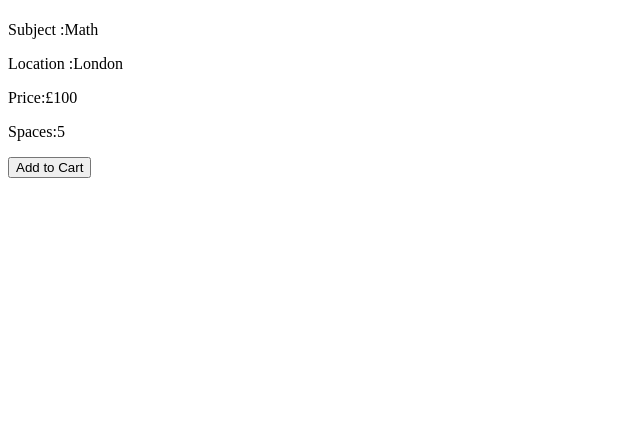
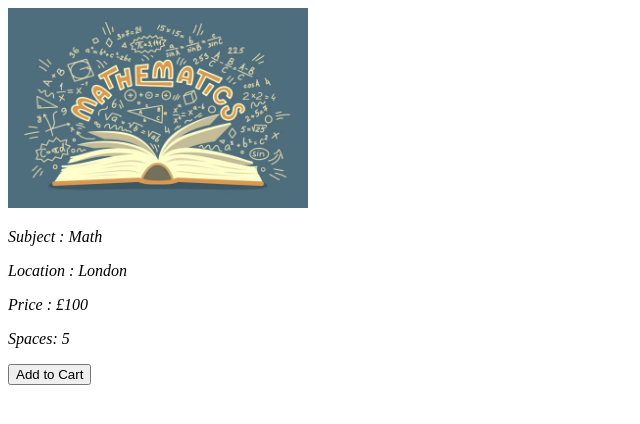
Before and after one commit to naadir27/CartProject, a plain HTML site: page index.html in a window 1280 px wide. Shown: the whole page, without its empty margins (0-640 px from the left). Drawn offline with nearby package versions, Linux system fonts and the light colour scheme.

Commit message:
11th Commit

```diff
--- a/index.html
+++ b/index.html
@@ -1,48 +1,54 @@
 <!DOCTYPE html>
 <html lang="en">
 <head>
-
     <title>SUBJECT SPACES</title>
     <script src="https://cdn.jsdelivr.net/npm/vue@2.7.10/dist/vue.js"></script>
 </head>
+
 <body>
+
+    <!-- Elements where Vue.js will mount the application -->
     <div id="app">
+        <main>
+            <img src="./images/math.jpg" width="300" height="200">
 
-        <header>
-            <h1 v-text="sitename"></h1>
-        </header>
+            <!-- The double curly brackets is the shorter version of 'v-text' -->
+            <p><i>Subject : {{subject}}  </p>
+            <p>   Location : {{location}}</p>
+            <p>   Price : {{price}}      </p>
+            <p>   Spaces: {{spaces}} </i></p>
 
-        <p>Subject :{{subject}}</p>
-        <p>Location :{{location}}</p>
-        <p>Price:{{price}}</p>
-        <p>Spaces:{{spaces}}</p>
-        <button v-on:click="addToCart">
-            Add to Cart
-        </button>
+            <!-- Button will get disabled after the Spaces reach to Zero -->
+            <button v-on:click="addToCart" :disabled="numberOfSpaces==0">
+                Add to Cart
+            </button>
+        </main>
+    </div>
 
-
-    </div>
+    <!-- Script for Vue.js -->
     <script>
         var app = new Vue({
             el:'#app',
             data:{
-
                 subject: "Math",
                 location: "London",
-                price:"£100",
-                spaces:"5",
+                price: "£100",
+                spaces: "5",
             },
-            cart: [],
-
             methods: {
-                addToCart: function(){
+                addToCart: function (){
                     if(this.spaces > 0){
                         this.spaces--;
                     }
                 }
+            },
+            // Computed properties used to calculate and display values based on a value or set of values in the data model.
+            computed: {
+                numberOfSpaces: function (){
+                    return this.spaces >  0;
+                }
             }
-        })
-
+        });
     </script>
 
 </body>
```
Also changed, not shown: images/math.jpg (added).
